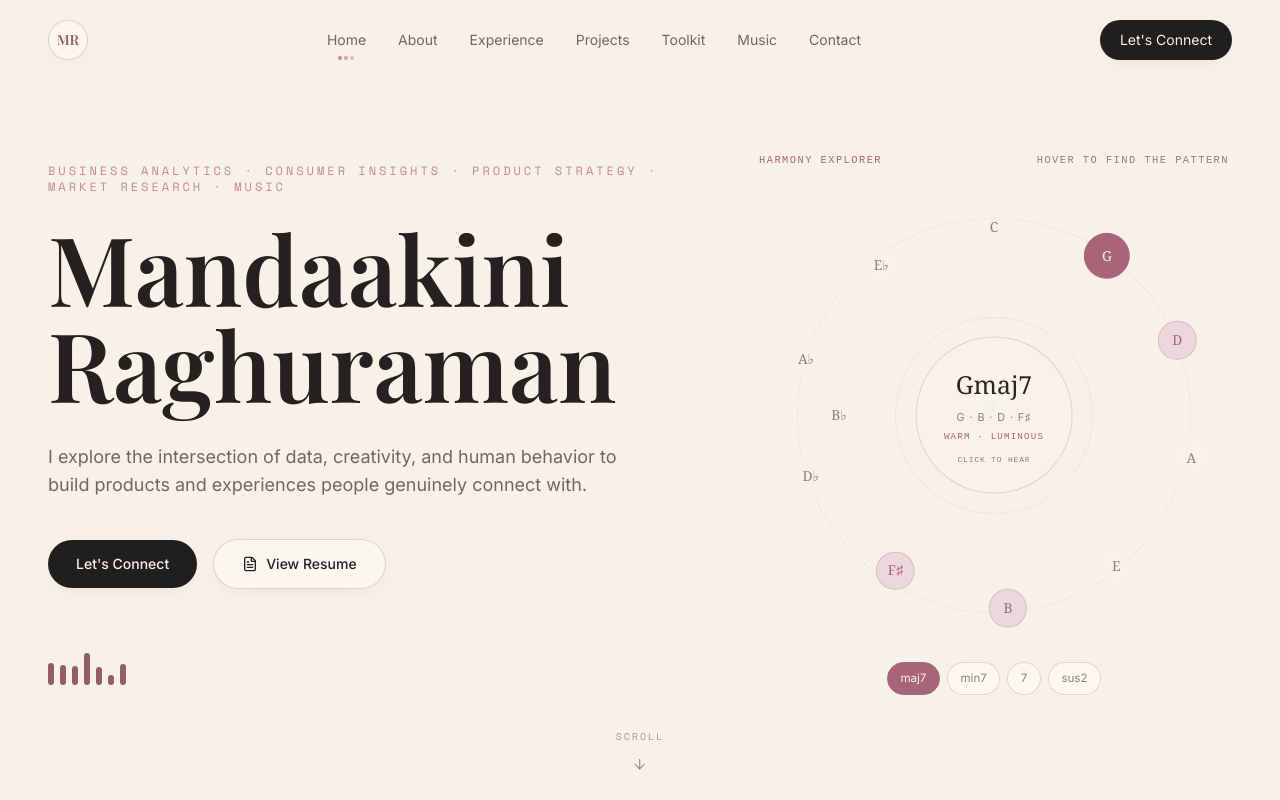
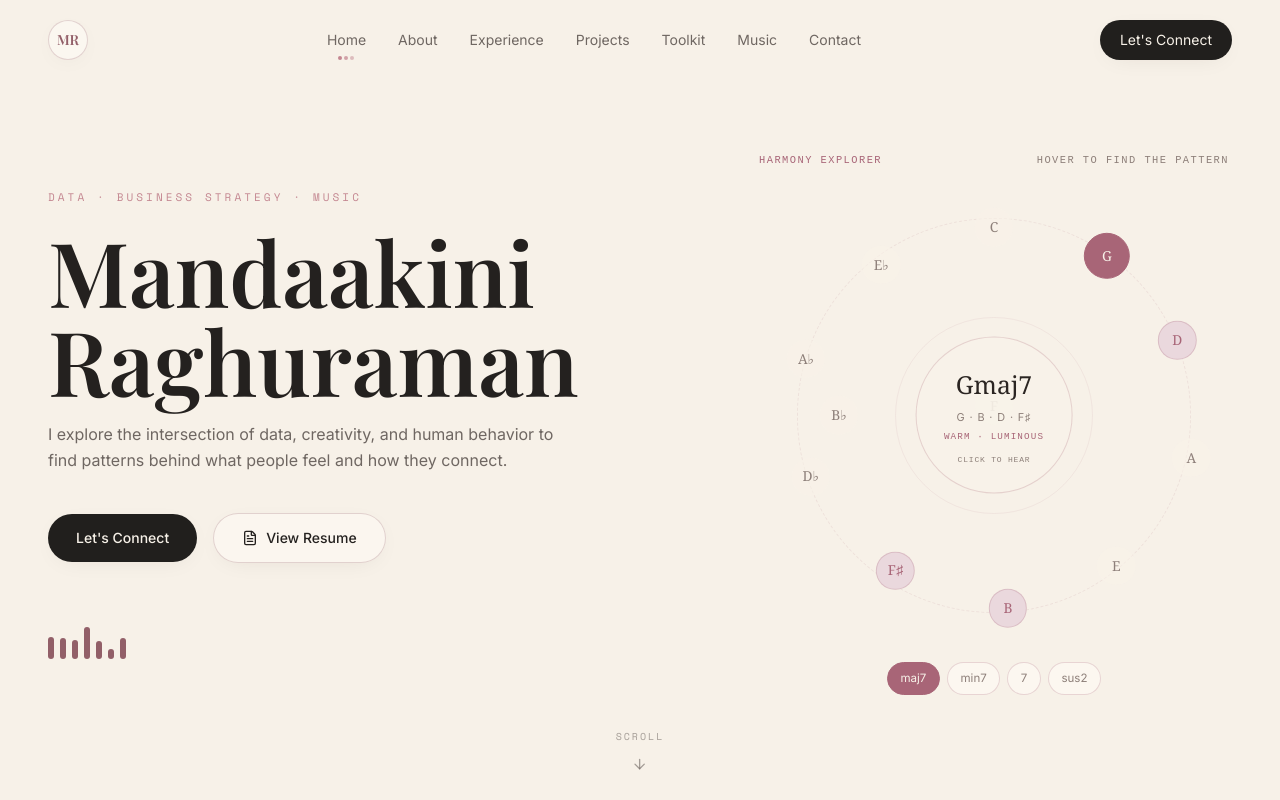
Before and after one commit to mandaakini/portfolio, a Next.js app: page / in a window 1280 px wide. Shown: the top 800 px of the page. Built offline with nearby package versions, Linux system fonts and the light colour scheme.

Commit message:
Refine hero layout and add Harmony Explorer

```diff
--- a/components/Hero.tsx
+++ b/components/Hero.tsx
@@ -34,10 +34,9 @@ export default function Hero() {
             initial="hidden"
             animate="show"
             variants={fadeUp}
-            className="mb-6 max-w-4xl font-mono text-[11px] uppercase tracking-[0.25em] text-rose sm:text-xs"
+            className="mb-5 font-mono text-[10px] uppercase tracking-[0.28em] text-rose sm:text-[11px]"
           >
-            Business Analytics · Consumer Insights · Product Strategy · Market
-            Research · Music
+            Data · Business Strategy · Music
           </motion.p>
 
           <motion.h1
@@ -45,7 +44,7 @@ export default function Hero() {
             initial="hidden"
             animate="show"
             variants={fadeUp}
-            className="text-balance font-display text-[13vw] font-semibold leading-[1.02] text-ink sm:text-6xl md:text-7xl lg:text-[5.5rem] xl:text-8xl"
+            className="text-balance font-display text-[12vw] font-semibold leading-[0.98] text-ink sm:text-6xl md:text-7xl lg:text-[4.65rem] xl:text-[5.6rem]"
           >
             Mandaakini
             <br />
@@ -53,14 +52,14 @@ export default function Hero() {
           </motion.h1>
 
           <motion.p
-            custom={2}
+            custom={3}
             initial="hidden"
             animate="show"
             variants={fadeUp}
-            className="mt-8 max-w-xl text-base leading-relaxed text-charcoal sm:text-lg"
+            className="mt-4 max-w-lg text-base leading-relaxed text-charcoal"
           >
             I explore the intersection of data, creativity, and human behavior
-            to build products and experiences people genuinely connect with.
+            to find patterns behind what people feel and how they connect.
           </motion.p>
 
           <motion.div
```
